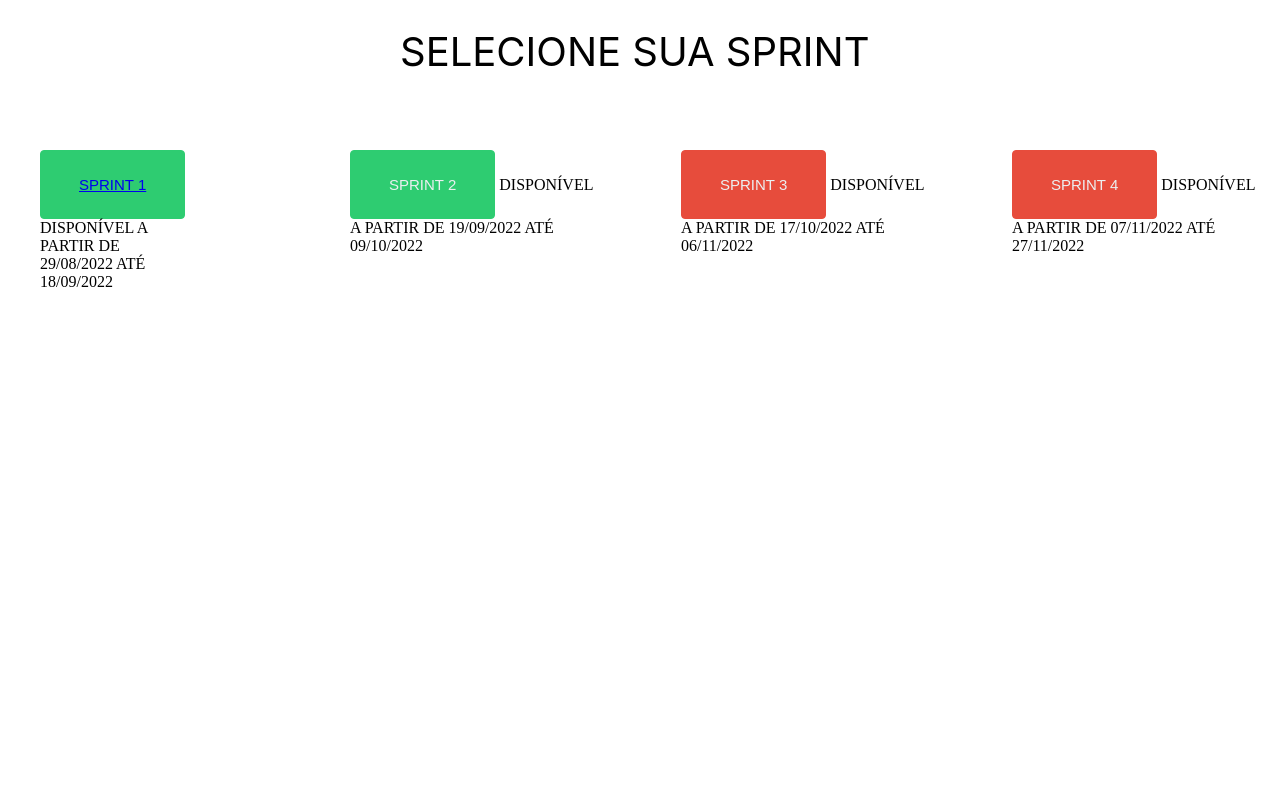
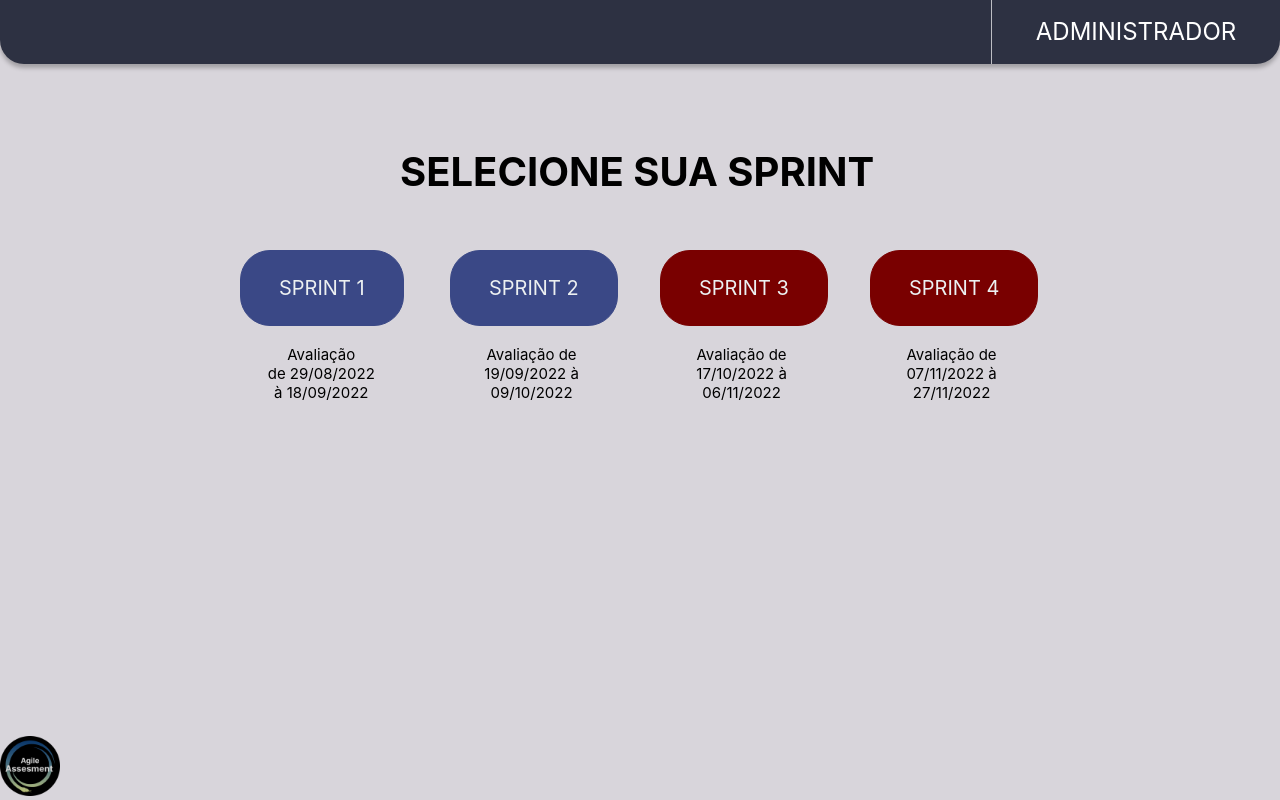
Before and after one commit to Pythonators/API_semestre1_pythonators, a Flask app: page /sprint in a window 1280 px wide. Run offline with Flask 2, Linux system fonts and the light colour scheme.

Commit message:
Atualização das páginas

```diff
--- a/API_Sprint2_principal/Website/static/style_sprint.css
+++ b/API_Sprint2_principal/Website/static/style_sprint.css
@@ -1,31 +1,73 @@
+body {margin: 0;}
+
+@import url('https://fonts.googleapis.com/css2?family=Inter&display=swap');
+
+/* Selecione sua sprint */
 h1 {
 color: #000000;
-font:15px 'Inter', sans-serif;
+font-family: 'Inter', sans-serif;
 font-size: 40px;
 position: absolute;
 width: 495px;
-height: 00px;
 left: 400px;
-top: 00px;}
+top: 120px;}
 
+body {margin: 0;}
+
+@import url('https://fonts.googleapis.com/css2?family=Inter&display=swap');
+
+/* barra superior */
+.barrasuperior {
+    width: 100%;
+    height: 64px;
+    justify-content: flex-start;
+    background: #2D3142;
+    box-shadow: 0px 4px 4px rgba(0, 0, 0, 0.25);
+    border-radius: 0px 0px 24px 24px;
+    flex-direction: row;
+    padding: 0px;
+    margin: 0px;
+}
+
+.nomeadm {
+    width: 288px;
+    height: 64px;
+    position: absolute;
+    right: 0px;
+    padding: 0px;
+    margin: 0px;
+    border-left: 0.5px solid #ffffffae;
+    display: flex;
+    text-align: center;
+    justify-content: center;
+}
+
+.nomeadm > h3 {
+    color: #FFFFFF;
+    font-family: 'Inter', sans-serif;
+    font-style: normal;
+    font-weight: 400;
+    font-size: 24px;
+    padding: 0px;
+    margin: 0px;
+    line-height: 64px;
+}
+
+/* Posição dos botões */
 div1 {box-sizing: border-box;
-
     position: absolute;
-width: 150px;
-height: 150px;
-left: 40px;
-top: 150px;
-
+    width: 250px;
+    height: 250px;
+    left: 240px;
+    top: 250px;
 }
 
 div2{box-sizing: border-box;
-
     position: absolute;
     width: 251px;
     height: 251px;
-left: 350px;
-top: 150px;
-
+    left: 450px;
+    top: 250px;
 }
 
 div3 {
@@ -33,70 +75,96 @@ box-sizing: border-box;
     position: absolute;
     width: 251px;
     height: 251px;
-left: 681px;
-top: 150px;
+    left: 660px;
+    top: 250px;
 }
-
 
 div4{
     position: absolute;
     width: 251px;
     height: 251px;
-left: 1012px;
-top: 150px;
+    left: 870px;
+    top: 250px;
 }
 
+/* Decoração dos botões */
+/* Botão sprint 1 */
 .btn-pri{
-background-color: #2ecc71;
+    background-color: #3A4886;
     color: #ecf0f1;
     padding: 25px 38px;
-border: 1px solid #2ecc71;
-border-radius: 4px;
+    border: 1px solid #3A4886;
+    border-radius: 30px;
     cursor: pointer;
-font-size: 15px;
+    font-family: 'Inter', sans-serif;
+    font-size: 20px;
 }
 .btn-pri:hover{
     background-color:#ecf0f1;
-    color:#2ecc71;
-}
+    color:#3A4886;
+    color:#3A4886;}
 
+/* botão sprint 2 */
 .btn-seg{
-background-color: #2ecc71;
+    background-color: #3A4886;
     color: #ecf0f1;
     padding: 25px 38px;
-border: 1px solid #2ecc71;
-border-radius: 4px;
+    border: 1px solid #3A4886;
+    border-radius: 30px;
     cursor: pointer;
-font-size: 15px;
+    font-family: 'Inter', sans-serif;
+    font-size: 20px;
 }
 .btn-seg:hover{
     background-color:#ecf0f1;
-    color:#2ecc71;
-}
+    color:#3A4886;
+    color:#3A4886;}
 
+/* botão sprint 3 */
 .btn-ter{
-background-color: #e74c3c;
+    background-color: #790000;
     color: #ecf0f1;
     padding: 25px 38px;
-border: 1px solid #e74c3c;
-border-radius: 4px;
+    border: 1px solid #790000;
+    border-radius: 30px;
     cursor: pointer;
-font-size: 15px;
+    font-family: 'Inter', sans-serif;
+    font-size: 20px;
 }
 .btn-ter:hover{
     background-color:#ecf0f1;
-    color:#e74c3c;
-    color:#e74c3c;}
+    color:#790000;
+    color:#790000;}
 
+/* Botão sprint 4 */
 .btn-qua{
-background-color: #e74c3c;
+    background-color: #790000;
     color: #ecf0f1;
     padding: 25px 38px;
-border: 1px solid #e74c3c;
-border-radius: 4px;
+    border: 1px solid #790000;
+    border-radius: 30px;
     cursor: pointer;
-font-size: 15px;
+    font-family: 'Inter', sans-serif;
+    font-size: 20px;
 }
 .btn-qua:hover{
     background-color:#ecf0f1;
-    color:#e74c3c;}
+    color:#790000;
+    color:#790000;}
+
+/* texto abaixo dos botões */
+.texto{
+    font-family: 'Inter', sans-serif;
+    font-size:15px; line-height; 1em;
+    display:block;
+    position:relative;
+    width:65%;
+    float:left;
+    text-align:center
+    }
+/* rodapé */
+#footer{
+    position:absolute;
+    bottom:0;
+    width:100%;}
+}
--- a/API_Sprint2_principal/Website/templates/sprint.html
+++ b/API_Sprint2_principal/Website/templates/sprint.html
@@ -8,40 +8,63 @@
     <link rel= "stylesheet" href= "{{ url_for('static', filename= 'style_sprint.css')}}">
 
 </head>
-<body>
 
-<h1>   SELECIONE SUA SPRINT</h1>
+<body style="background-color:#D8D5DB">
 
+    <div class="barrasuperior">
+        <div class="nomeadm">
+            <h3>ADMINISTRADOR</h3></div>
+    </div>
 
+<h1> SELECIONE SUA SPRINT</h1>
+
+<!–botão 1 e texto embaixo–>
 <div1 class="box1">
-    <button class="btn-pri" >
-      <a href="/admin">
-        SPRINT 1
-         </a>
-    </button>
-    <span> DISPONÍVEL A PARTIR DE 29/08/2022 ATÉ 18/09/2022 </span>
-</div1>
+    <a href="/">
+        <button class="btn-pri">SPRINT 1</button>
+    </a>
+     <div class="texto">
+         <br>
+            <span>Avaliação <br>de 29/08/2022<br> à 18/09/2022</span>
+        </div>
+    </div></div1>
 
+<!–botão 2 e texto embaixo–>
 <div2 class="box2">
-   <button class="btn-seg">SPRINT 2</button>
-    <span> DISPONÍVEL A PARTIR DE 19/09/2022 ATÉ 09/10/2022 </span>
+    <a href="/">
+        <button class="btn-seg">SPRINT 2</button>
+    </a>
+    <div class="texto">
+        <br>
+            <span> Avaliação de <br>19/09/2022 à <br>09/10/2022 </span>
+        </div>
 </div2>
 
+<!–botão 3 e texto embaixo–>
 <div3 class="box3">
-   <button class="btn-ter">SPRINT 3</button>
-    <span> DISPONÍVEL A PARTIR DE 17/10/2022 ATÉ 06/11/2022 </span>
+   <a href="/">
+      <button class="btn-ter">SPRINT 3</button>
+   </a>
+   <div class="texto">
+        <br>
+       <span> Avaliação de <br> 17/10/2022 à <br>06/11/2022 </span>
+   </div>
 </div3>
 
+<!–botão 4 e texto embaixo–>
 <div4 class="box4">
-  <button class="btn-qua">SPRINT 4</button>
-    <span> DISPONÍVEL A PARTIR DE 07/11/2022 ATÉ 27/11/2022 </span>
+  <a href="/">
+    <button class="btn-qua">SPRINT 4</button>
+  </a>
+ <div class="texto">
+  <br>
+    <span>Avaliação de <br>07/11/2022 à 27/11/2022</span>
+ </div>
 </div4>
 
-
-<style>
-div.box {
-	width: 250px;
-    height: 400px;
-	display: inline-block;
-}
-</style>
+<!–rodape–>
+<div class="main">
+        <div id="footer">
+            <span><img src="LOGO.png" alt="LOGO" width=60 height=60></span>
+        </div>
+</div>
--- a/API_Sprint2_principal/Website/templates/template_tela_avaliacao.html
+++ b/API_Sprint2_principal/Website/templates/template_tela_avaliacao.html
@@ -12,9 +12,8 @@
     <header>
         <div class="header">
             <h1>Header</h1>
-            </div>
     </header>
-
+    </div>
         {% for itens in alunos %}
             <details>
                  <summary>{{itens.nome}}</summary>
--- a/API_Sprint2_principal/Website/views.py
+++ b/API_Sprint2_principal/Website/views.py
@@ -2,6 +2,8 @@
 from flask import Blueprint, render_template
 
 views = Blueprint('views', __name__)
+
+
 
 
 @views.route('/')
@@ -24,6 +26,7 @@ def pagina_cadastro_admin():
 class Aluno:
     def __init__(self, nome):
         self.nome = nome
+
 
 a1 = Aluno('Caio')
 a2 = Aluno('Marcelo')
```
Also changed, not shown: API_Sprint2_principal/Website/static/style_avaliacao.css (added, +97 -0 lines), API_Sprint2_principal/Website/static/style_telaavaliacao.css (+0 -27 lines), API_Sprint2_principal/Website/templates/avaliacao.html (+7 -11 lines), API_Sprint2_principal/Website/static/style.css (line endings or trailing spaces), API_Sprint2_principal/Website/templates/index.html (line endings or trailing spaces). Lines whose indentation alone changed are shown as unchanged.
